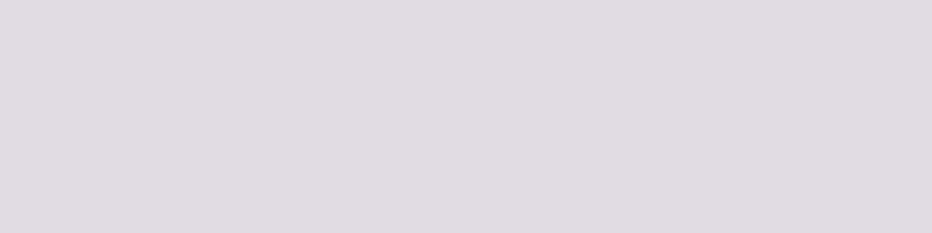
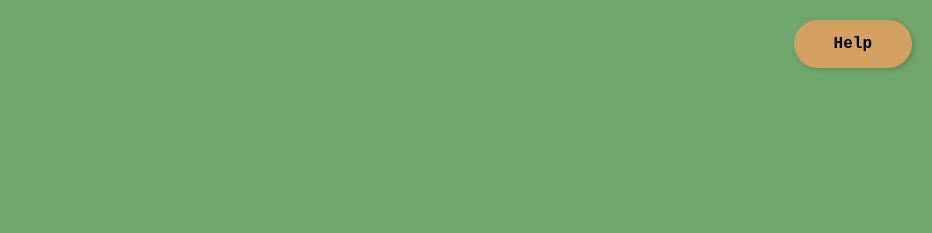
Before and after one commit to ilizarraga278/CSC337, a website: page welcome_page.html in a window 1280 px wide. Shown: the top 233 px of the page, without its empty margins (348-1280 px from the left). Drawn offline with Linux system fonts and the light colour scheme.

Commit message:
help me page req

```diff
--- /dev/null
+++ b/help.css
@@ -0,0 +1,51 @@
+body {
+    background-color: rgb(113, 167, 111);
+    font-family: 'Courier New', Courier, monospace;
+    margin: 0;
+    padding: 20px;
+    text-align: center;
+}
+
+h1 {
+    font-size: 3em;
+    color: #000;
+    margin-bottom: 20px;
+}
+
+.help-content {
+    max-width: 800px;
+    margin: 0 auto;
+    text-align: left;
+}
+
+.help-content h2 {
+    font-size: 1.5em;
+    color: #000;
+    margin-top: 20px;
+}
+
+.help-content p, .help-content ul {
+    font-size: 1em;
+    color: #333;
+    line-height: 1.5;
+}
+
+a.back-button {
+    display: inline-block;
+    margin-top: 30px;
+    background-color: #d2a060;
+    color: #000;
+    text-decoration: none;
+    border-radius: 50px;
+    padding: 15px 40px;
+    font-size: 1.2em;
+    font-weight: bold;
+    cursor: pointer;
+    transition: transform 0.2s ease, box-shadow 0.2s ease;
+}
+
+a.back-button:hover {
+    background-color: #c09050;
+    transform: scale(1.05);
+    box-shadow: 2px 2px 8px rgba(0, 0, 0, 0.3);
+}
--- a/main_page.css
+++ b/main_page.css
@@ -38,3 +38,25 @@ img{
     color: #000;
     text-align: center;
 }
+
+.help-button {
+    position: fixed;
+    top: 20px;
+    right: 20px;
+    background-color: #d2a060;
+    color: #000;
+    text-decoration: none;
+    border-radius: 50px;
+    padding: 15px 40px;
+    font-size: 1em;
+    font-weight: bold;
+    cursor: pointer;
+    box-shadow: 2px 2px 5px rgba(0, 0, 0, 0.2);
+    transition: transform 0.2s ease, box-shadow 0.2s ease;
+}
+
+.help-button:hover {
+    background-color: #c09050;
+    transform: scale(1.05);
+    box-shadow: 2px 2px 8px rgba(0, 0, 0, 0.3);
+}
--- a/welcome_page.css
+++ b/welcome_page.css
@@ -1,5 +1,5 @@
 body {
-    background-color: rgb(225, 220, 227);
+    background-color: rgb(113, 167, 111);
     margin: 0;
     padding: 0;
     font-family: 'Courier New', Courier, monospace;
@@ -46,3 +46,25 @@ h1 {
 #fortuneNav button:hover {
     transform: scale(1.05);
 }
+
+.help-button {
+    position: fixed;
+    top: 20px;
+    right: 20px;
+    background-color: #d2a060;
+    color: #000;
+    text-decoration: none;
+    border-radius: 50px;
+    padding: 15px 40px;
+    font-size: 1em;
+    font-weight: bold;
+    cursor: pointer;
+    box-shadow: 2px 2px 5px rgba(0, 0, 0, 0.2);
+    transition: transform 0.2s ease, box-shadow 0.2s ease;
+}
+
+.help-button:hover {
+    background-color: #c09050;
+    transform: scale(1.05);
+    box-shadow: 2px 2px 8px rgba(0, 0, 0, 0.3);
+}
--- a/welcome_page.html
+++ b/welcome_page.html
@@ -11,6 +11,7 @@
             <button id="login">Log In</button>
             <button id="create_profile">Create Profile</button>
         </div>
+        <a href="help-intro.html" class="help-button">Help</a>
         <script src="welcome_page.js"></script>
     </body>
 
```
Also changed, not shown: help-intro.html (added, +31 -0 lines), help.html (added, +23 -0 lines), main_page.html (+1 -0 lines).
